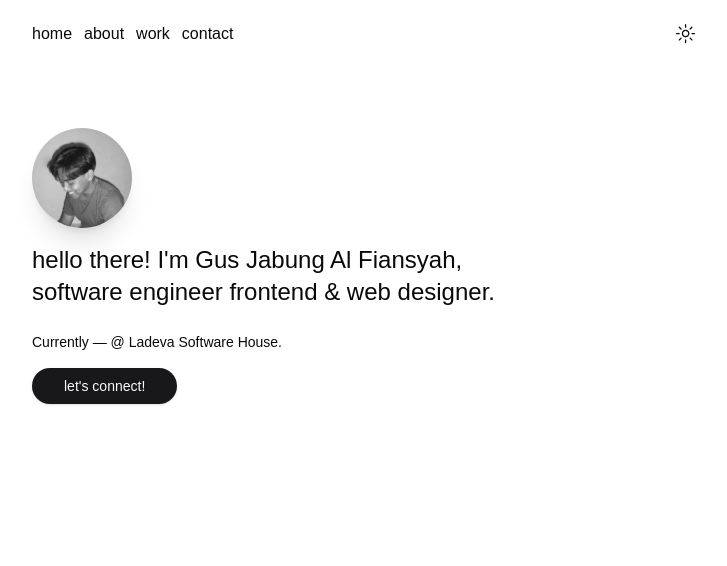
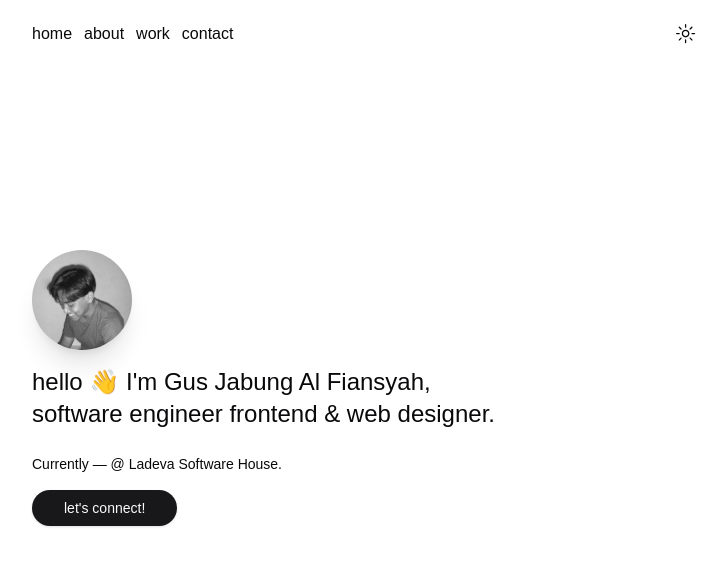
Before and after one commit to alfianvx/portofolio-website, a Next.js app: page / in a window 1280 px wide. Shown: the top 566 px of the page, without its empty margins (272-999 px from the left). Built offline with nearby package versions, Linux system fonts and the light colour scheme; a web font is replaced by a local one.

Commit message:
move content to center

```diff
--- a/src/app/page.tsx
+++ b/src/app/page.tsx
@@ -5,7 +5,7 @@ import { FileTextIcon } from "@radix-ui/react-icons";
 
 export default function Home() {
   return (
-    <main className="max-w-2xl mx-auto min-h-screen pt-32 px-4 md:px-0">
+    <main className="max-w-2xl mx-auto min-h-screen flex flex-col items-center justify-center px-4 md:px-0">
       <section className="flex flex-col sm:flex-row space-x-0 space-y-5 sm:space-x-5 sm:space-y-0 mb-6">
         <div>
           <Image
@@ -16,8 +16,8 @@ export default function Home() {
             className="rounded-full mb-4 shadow shadow-xl"
           />
           <h1 className="text-xl text-wrap md:text-2xl md:text-balance font-medium mb-6">
-            hello there! I&apos;m Gus Jabung Al Fiansyah, software engineer
-            frontend & web designer.
+            hello 👋 I&apos;m Gus Jabung Al Fiansyah, software engineer frontend
+            & web designer.
           </h1>
           <p className="text-sm mb-4">
             Currently —{" "}
```
